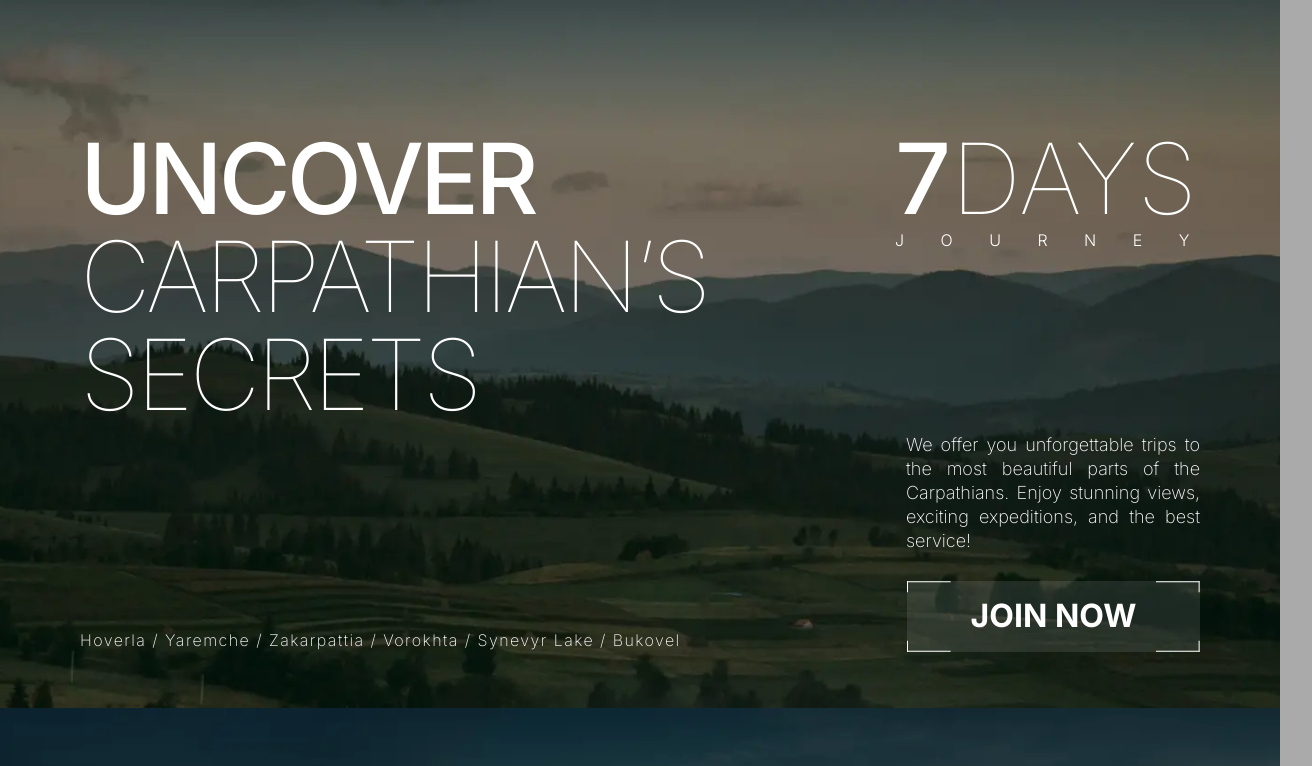
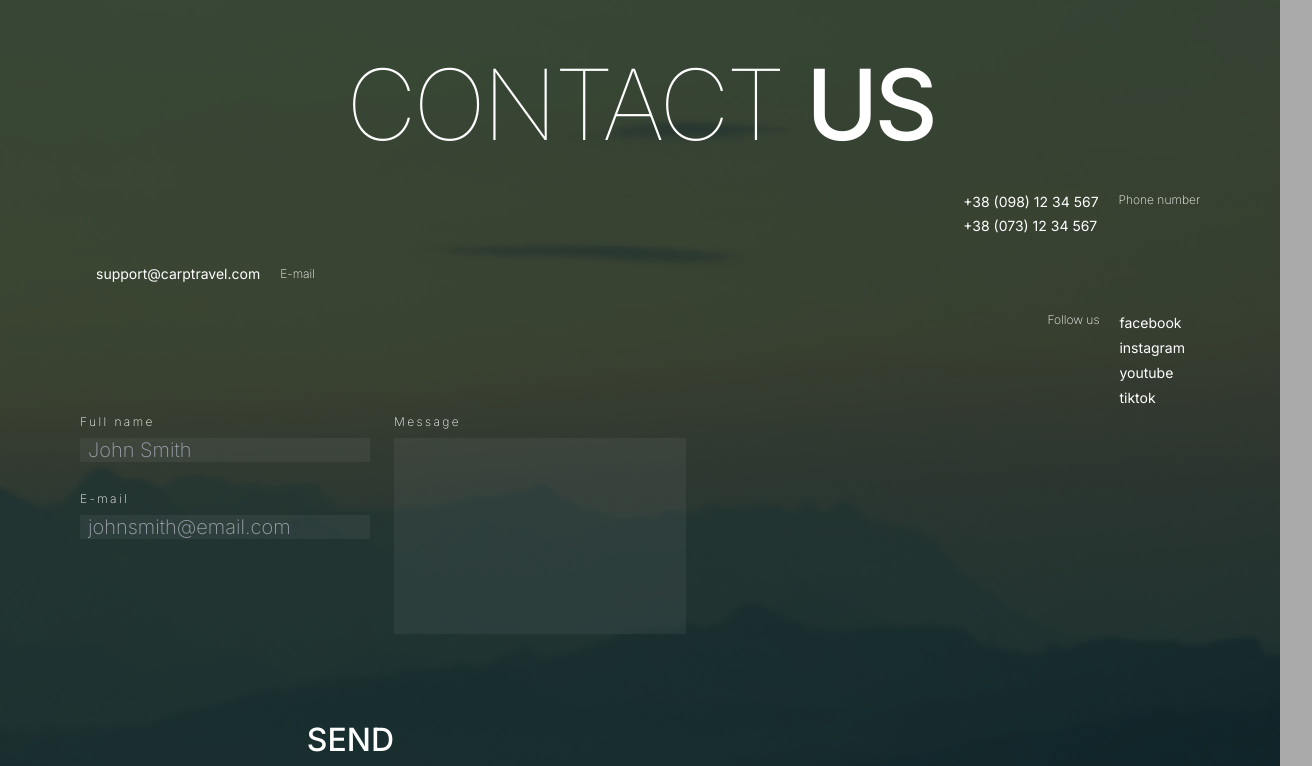
Before and after one commit to BohdanKushnerov/carp-travel, a Next.js app: page / in a window 1280 px wide. Shown: the top 766 px of the page, 1312 px wide, since content can reach past the window. Built offline with nearby package versions, Linux system fonts and the light colour scheme; a web font is replaced by a local one.

Commit message:
add base markup for section contacts

```diff
--- a/src/app/page.tsx
+++ b/src/app/page.tsx
@@ -1,5 +1,6 @@
 import About from '@/components/About';
 import Career from '@/components/Career/Career';
+import Contacts from '@/components/Contacts/Contacts';
 import Gallery from '@/components/Gallery/Gallery';
 
 import Header from '@/components/Header';
@@ -11,11 +12,12 @@ const Home = () => {
     <>
       {/* <Header /> */}
       <main className="relative">
-        <Hero />
+        {/* <Hero />
         <About />
         <Services />
         <Career />
-        <Gallery />
+        <Gallery /> */}
+        <Contacts />
       </main>
     </>
   );
--- /dev/null
+++ b/src/components/Contacts/Contacts.tsx
@@ -0,0 +1,98 @@
+import React from 'react';
+import Section from '../Section';
+import Container from '../Container';
+import ContactsForm from './ContactsForm';
+
+const Contacts = () => {
+  return (
+    <Section className="bg-contactsBcg bg-[url('/bcg-images/contacts-ex.png')] bg-cover bg-center bg-no-repeat py-[56px] bg-blend-overlay">
+      <Container className="">
+        <h2 className="mb-[36px] text-[40px] font-thin uppercase leading-[140%] tracking-[-0.04em] md:text-center md:text-[67px] md:leading-[100%] xl:text-[98px]">
+          Contact <b className="font-medium">us </b>
+        </h2>
+
+        {/*  */}
+        <div className="mb-[24px] flex flex-row justify-end gap-[20px]">
+          <div className="flex flex-col">
+            {/*  */}
+            <a
+              className="text-[14px] font-normal leading-[171%]"
+              href="tel:+380981234567"
+              rel="noopener noreferrer nofollow"
+            >
+              +38 (098) 12 34 567
+            </a>
+            <a
+              className="text-[14px] font-normal leading-[171%]"
+              href="tel:+380731234567"
+              rel="noopener noreferrer nofollow"
+            >
+              +38 (073) 12 34 567
+            </a>
+          </div>
+          {/* */}
+          <p className="text-[12px] leading-[167%]">Phone number</p>
+        </div>
+
+        {/*  */}
+        <div className="mb-[24px] ml-[16px] flex flex-row items-center gap-[20px]">
+          <a
+            className="text-[14px] font-normal leading-[171%]"
+            href="mailto:support@carptravel.com"
+            rel="noopener noreferrer nofollow"
+          >
+            support@carptravel.com
+          </a>
+          <p className="text-[12px] leading-[167%]">E-mail</p>
+        </div>
+
+        {/*  */}
+        <div className="mr-[15px] flex flex-row justify-end gap-[20px]">
+          <p className="text-[12px] leading-[167%]">Follow us</p>
+          <ul>
+            <li>
+              <a
+                className="text-[14px] font-normal leading-[171%]"
+                href="#"
+                rel="noopener noreferrer nofollow"
+              >
+                facebook
+              </a>
+            </li>
+            <li>
+              <a
+                className="text-[14px] font-normal leading-[171%]"
+                href="#"
+                rel="noopener noreferrer nofollow"
+              >
+                instagram
+              </a>
+            </li>
+            <li>
+              <a
+                className="text-[14px] font-normal leading-[171%]"
+                href="#"
+                rel="noopener noreferrer nofollow"
+              >
+                youtube
+              </a>
+            </li>
+            <li>
+              <a
+                className="text-[14px] font-normal leading-[171%]"
+                href="#"
+                rel="noopener noreferrer nofollow"
+              >
+                tiktok
+              </a>
+            </li>
+          </ul>
+        </div>
+
+        <ContactsForm />
+      </Container>
+    </Section>
+  );
+};
+
+export default Contacts;
--- /dev/null
+++ b/src/components/Contacts/ContactsForm.tsx
@@ -0,0 +1,185 @@
+'use client';
+
+import React, { useEffect } from 'react';
+import { useForm, SubmitHandler } from 'react-hook-form';
+import SvgIcon from '../SvgIcon';
+import { z } from 'zod';
+import { zodResolver } from '@hookform/resolvers/zod';
+
+const textRegExp =
+  /^[a-zA-Zа-яА-ЯґҐіІєЄщЩ']+([-']?[a-zA-Zа-яА-ЯґҐіІєЄщЩ']+)\s[a-zA-Zа-яА-ЯґҐіІєЄщЩ']+([-']?[a-zA-Zа-яА-ЯґҐіІєЄщЩ']+)$/;
+
+const emailRegExp = /^[A-Z0-9._%+-]+@[A-Z0-9.-]+\.[A-Z]{2,4}$/i;
+
+type FieldName = 'fullName' | 'email' | 'message';
+
+const formFields: {
+  name: FieldName;
+  label: string;
+  type: string;
+  placeholder: string;
+  pattern: {
+    value: RegExp;
+    message: string;
+  };
+  requiredMessage?: string;
+}[] = [
+  {
+    name: 'fullName',
+    label: 'Full name',
+    type: 'text',
+    placeholder: 'John Smith',
+    pattern: {
+      value: textRegExp,
+      message: 'Incorrect name',
+    },
+    requiredMessage: 'Name is required',
+  },
+  {
+    name: 'email',
+    label: 'E-mail',
+    type: 'email',
+    placeholder: 'johnsmith@email.com',
+    pattern: {
+      value: emailRegExp,
+      message: 'Invalid email',
+    },
+    requiredMessage: 'Email is required',
+  },
+];
+
+const formSchema = z.object({
+  fullName: z
+    .string()
+    .min(1, { message: 'Name is required' })
+    .regex(textRegExp, { message: 'Incorrect name' }),
+  email: z
+    .string()
+    .min(1, { message: 'Email is required' })
+    .regex(emailRegExp, { message: 'Invalid email' }),
+  message: z.string().optional(),
+});
+
+type FormValues = z.infer<typeof formSchema>;
+
+const ContactsForm = () => {
+  const {
+    register,
+    handleSubmit,
+    setValue,
+    getValues,
+    reset,
+    watch,
+    formState: { isSubmitSuccessful, errors },
+  } = useForm<FormValues>({
+    mode: 'onChange',
+    resolver: zodResolver(formSchema),
+    defaultValues: {
+      fullName: '',
+      email: '',
+      message: '',
+    },
+  });
+
+  useEffect(() => {
+    if (isSubmitSuccessful) {
+      localStorage.removeItem('contactFormValues');
+      reset();
+    }
+  }, [isSubmitSuccessful, reset]);
+
+  useEffect(() => {
+    if (typeof window !== 'undefined') {
+      const storedValues = JSON.parse(
+        localStorage.getItem('contactFormValues') || '{}'
+      );
+
+      Object.keys(storedValues).forEach(key => {
+        if (key === 'checkbox') return;
+        setValue(key as keyof FormValues, storedValues[key]);
+      });
+    }
+  }, [setValue]);
+
+  const handleChange = () => {
+    localStorage.setItem('contactFormValues', JSON.stringify(getValues()));
+  };
+
+  const onSubmit: SubmitHandler<FormValues> = data => {
+    console.log('data sended', data);
+  };
+
+  return (
+    <>
+      {/*  */}
+      <form
+        className="md:grid-custom-two-rows md:grid-cols-auto flex flex-col md:grid md:h-[316px] md:w-[463px] md:grid-cols-2 md:grid-rows-2 xl:h-[380px] xl:w-[606px]"
+        action="/path"
+        onSubmit={handleSubmit(onSubmit)}
+        onChange={handleChange}
+      >
+        {/*  */}
+        <div className="md:mr-[20px] md:w-[222px] xl:mr-[24px] xl:w-[290px]">
+          {formFields.map(field => (
+            <label
+              key={field.name}
+              htmlFor={field.name}
+              className="md:h-[68px]"
+            >
+              {/*  */}
+              <span className="mb-[4px] block text-[12px] leading-[200%] tracking-[0.2em]">
+                {field.label}
+              </span>
+              {/*  */}
+              <input
+                className="h-[24px] w-full border-white bg-input px-[8px] text-[13px] leading-[185%] text-opacity-20 outline-none focus:border xl:text-[20px] xl:leading-[120%]"
+                {...register(field.name, {
+                  pattern: field.pattern,
+                  required: field.requiredMessage,
+                })}
+                type={field.type}
+                id={field.name}
+                placeholder={field.placeholder}
+              />
+              {/* */}
+              <div className="h-[16px] xl:h-[24px]">
+                {errors?.[field.name] && (
+                  <p className="text-right text-[12px] leading-[200%] tracking-[0.2em] text-incorrectField">
+                    {errors?.[field.name]?.message}
+                  </p>
+                )}
+              </div>
+            </label>
+          ))}
+        </div>
+
+        <label
+          htmlFor="message"
+          className="mb-[16px] md:mb-0 md:w-[222px] xl:w-[292px]"
+        >
+          <span className="mb-1 block text-[12px] leading-[200%] tracking-[0.2em]">
+            Message
+          </span>
+          <textarea
+            className="h-[196px] w-full resize-none bg-input px-[8px] py-[6px] outline-none focus:border"
+            {...register('message')}
+            id="message"
+            name="message"
+            cols={30}
+            rows={10}
+          />
+        </label>
+
+        {/*  */}
+        <button
+          className="ml-auto w-[82px] text-[30px] font-medium hover:text-gold focus:text-gold xl:w-auto xl:text-[32px]"
+          type="submit"
+        >
+          SEND
+        </button>
+      </form>
+    </>
+  );
+};
+
+export default ContactsForm;
--- a/tailwind.config.ts
+++ b/tailwind.config.ts
@@ -66,6 +66,7 @@ const config: Config = {
       backgroundColor: {
         mobileMenu: 'rgba(1, 10, 5, 0.75);',
         input: 'rgba(255, 255, 255, 0.05)',
+        contactsBcg: 'rgba(2, 15, 8, 0.75)',
       },
     },
   },
```
Also changed, not shown: public/bcg-images/contacts-ex.png (added).
